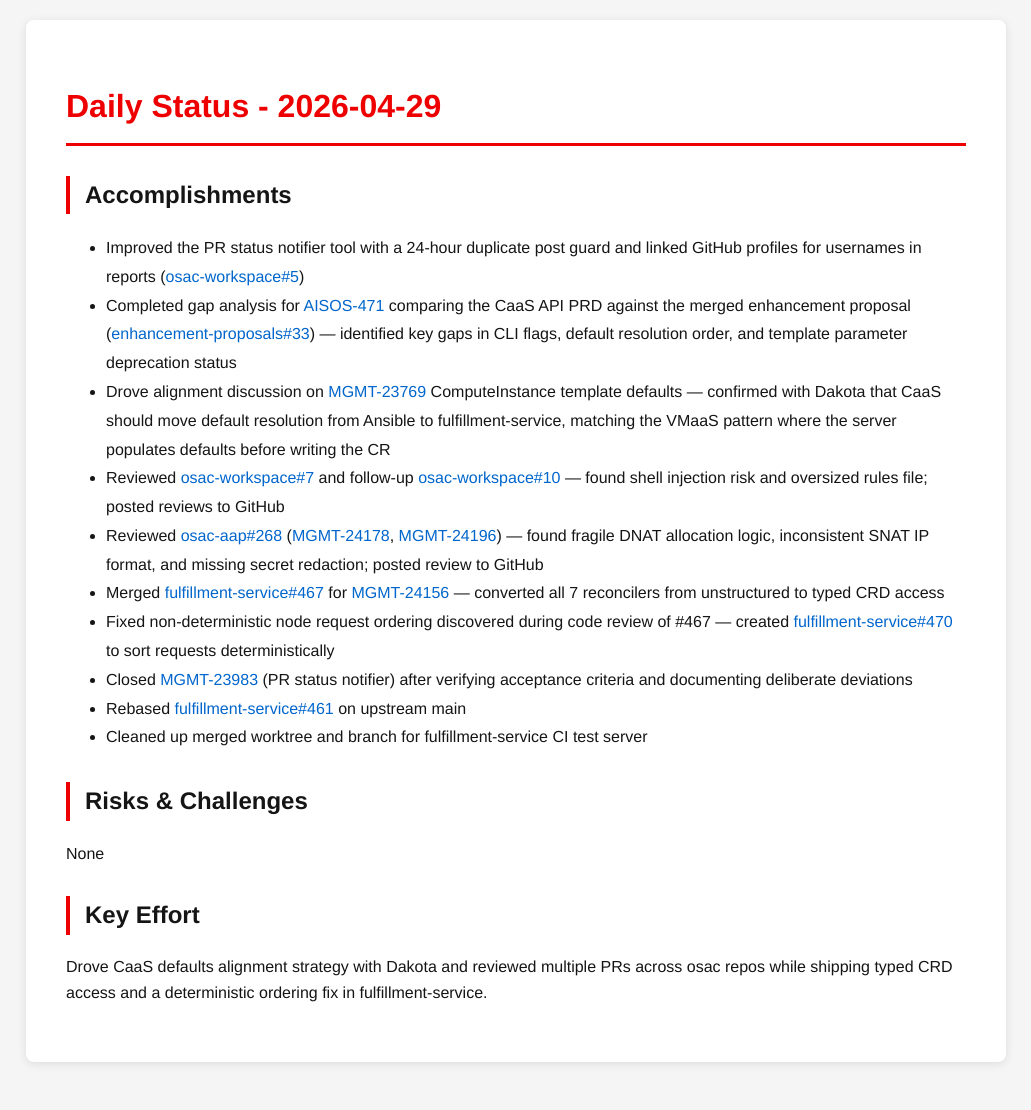
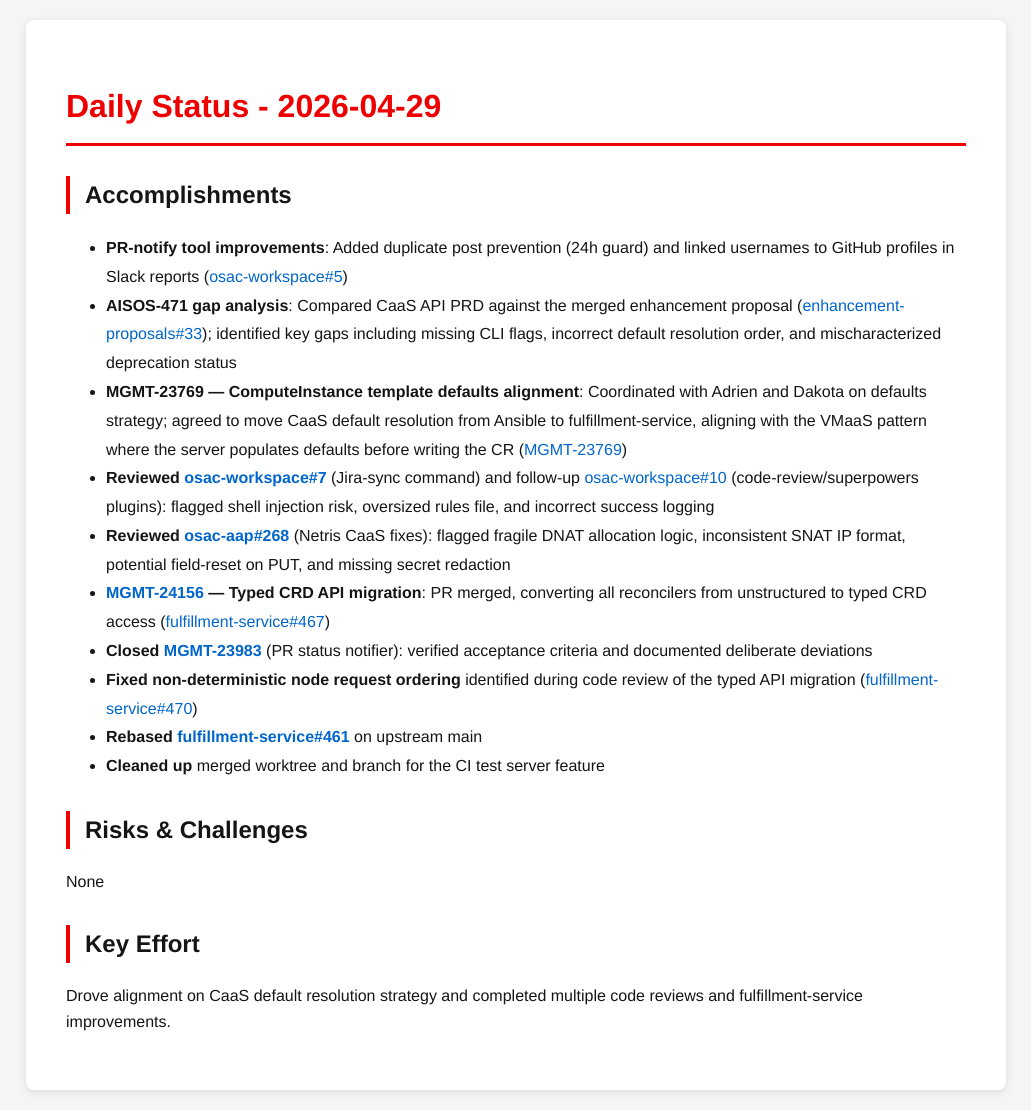
Before and after one commit to tzvatot/daily-status, a Jekyll site: the page built from 2026-04-29.md, in a window 1280 px wide. Shown: the whole page, without its empty margins (124-1155 px from the left). Built offline with Jekyll 4.4.1, drawn with Linux system fonts in a browser that asks for light colours; before the commit the page ends 1082 px from its top, so only the background shows below that.

Commit message:
Daily status update - 2026-04-29

```diff
--- a/2026-04-29.md
+++ b/2026-04-29.md
@@ -8,16 +8,16 @@
 
 ## Accomplishments
 
-- Improved the PR status notifier tool with a 24-hour duplicate post guard and linked GitHub profiles for usernames in reports ([osac-workspace#5](https://github.com/osac-project/osac-workspace/pull/5))
-- Completed gap analysis for [AISOS-471](https://issues.redhat.com/browse/AISOS-471) comparing the CaaS API PRD against the merged enhancement proposal ([enhancement-proposals#33](https://github.com/osac-project/enhancement-proposals/pull/33)) — identified key gaps in CLI flags, default resolution order, and template parameter deprecation status
-- Drove alignment discussion on [MGMT-23769](https://issues.redhat.com/browse/MGMT-23769) ComputeInstance template defaults — confirmed with Dakota that CaaS should move default resolution from Ansible to fulfillment-service, matching the VMaaS pattern where the server populates defaults before writing the CR
-- Reviewed [osac-workspace#7](https://github.com/osac-project/osac-workspace/pull/7) and follow-up [osac-workspace#10](https://github.com/osac-project/osac-workspace/pull/10) — found shell injection risk and oversized rules file; posted reviews to GitHub
-- Reviewed [osac-aap#268](https://github.com/osac-project/osac-aap/pull/268) ([MGMT-24178](https://issues.redhat.com/browse/MGMT-24178), [MGMT-24196](https://issues.redhat.com/browse/MGMT-24196)) — found fragile DNAT allocation logic, inconsistent SNAT IP format, and missing secret redaction; posted review to GitHub
-- Merged [fulfillment-service#467](https://github.com/osac-project/fulfillment-service/pull/467) for [MGMT-24156](https://issues.redhat.com/browse/MGMT-24156) — converted all 7 reconcilers from unstructured to typed CRD access
-- Fixed non-deterministic node request ordering discovered during code review of #467 — created [fulfillment-service#470](https://github.com/osac-project/fulfillment-service/pull/470) to sort requests deterministically
-- Closed [MGMT-23983](https://issues.redhat.com/browse/MGMT-23983) (PR status notifier) after verifying acceptance criteria and documenting deliberate deviations
-- Rebased [fulfillment-service#461](https://github.com/osac-project/fulfillment-service/pull/461) on upstream main
-- Cleaned up merged worktree and branch for fulfillment-service CI test server
+- **PR-notify tool improvements**: Added duplicate post prevention (24h guard) and linked usernames to GitHub profiles in Slack reports ([osac-workspace#5](https://github.com/osac-project/osac-workspace/pull/5))
+- **AISOS-471 gap analysis**: Compared CaaS API PRD against the merged enhancement proposal ([enhancement-proposals#33](https://github.com/osac-project/enhancement-proposals/pull/33)); identified key gaps including missing CLI flags, incorrect default resolution order, and mischaracterized deprecation status
+- **MGMT-23769 — ComputeInstance template defaults alignment**: Coordinated with Adrien and Dakota on defaults strategy; agreed to move CaaS default resolution from Ansible to fulfillment-service, aligning with the VMaaS pattern where the server populates defaults before writing the CR ([MGMT-23769](https://issues.redhat.com/browse/MGMT-23769))
+- **Reviewed [osac-workspace#7](https://github.com/osac-project/osac-workspace/pull/7)** (Jira-sync command) and follow-up [osac-workspace#10](https://github.com/osac-project/osac-workspace/pull/10) (code-review/superpowers plugins): flagged shell injection risk, oversized rules file, and incorrect success logging
+- **Reviewed [osac-aap#268](https://github.com/osac-project/osac-aap/pull/268)** (Netris CaaS fixes): flagged fragile DNAT allocation logic, inconsistent SNAT IP format, potential field-reset on PUT, and missing secret redaction
+- **[MGMT-24156](https://issues.redhat.com/browse/MGMT-24156) — Typed CRD API migration**: PR merged, converting all reconcilers from unstructured to typed CRD access ([fulfillment-service#467](https://github.com/osac-project/fulfillment-service/pull/467))
+- **Closed [MGMT-23983](https://issues.redhat.com/browse/MGMT-23983)** (PR status notifier): verified acceptance criteria and documented deliberate deviations
+- **Fixed non-deterministic node request ordering** identified during code review of the typed API migration ([fulfillment-service#470](https://github.com/osac-project/fulfillment-service/pull/470))
+- **Rebased [fulfillment-service#461](https://github.com/osac-project/fulfillment-service/pull/461)** on upstream main
+- **Cleaned up** merged worktree and branch for the CI test server feature
 
 ## Risks & Challenges
 
@@ -25,4 +25,4 @@
 
 ## Key Effort
 
-Drove CaaS defaults alignment strategy with Dakota and reviewed multiple PRs across osac repos while shipping typed CRD access and a deterministic ordering fix in fulfillment-service.
+Drove alignment on CaaS default resolution strategy and completed multiple code reviews and fulfillment-service improvements.
```
